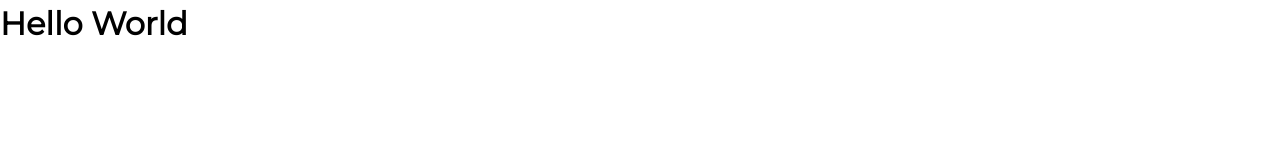
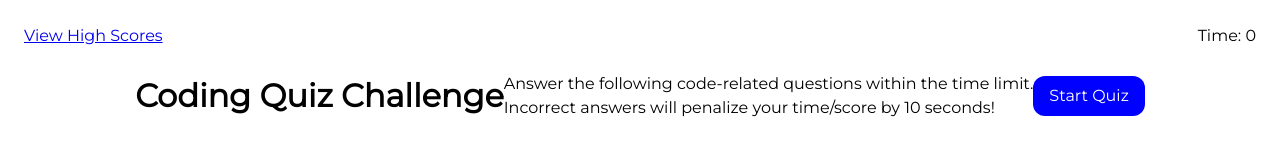
Before and after one commit to WebDevMullins/js-timed-quiz, a plain HTML site: page index.html in a window 1280 px wide. Drawn offline with Linux system fonts and the light colour scheme.

Commit message:
add header and main, styling

```diff
--- a/css/styles.css
+++ b/css/styles.css
@@ -1,3 +1,29 @@
 * {
 	font-family: 'Montserrat', sans-serif;
 }
+
+.container {
+	display: flex;
+	flex-wrap: wrap;
+}
+
+header {
+	padding: 1.5rem;
+}
+
+header .container {
+	justify-content: space-between;
+}
+
+.center {
+	justify-content: center;
+	align-items: center;
+}
+
+button {
+	border: none;
+	padding: 0.5rem 1rem;
+	border-radius: 0.75rem;
+	background-color: blue;
+	color: white;
+}
--- a/index.html
+++ b/index.html
@@ -15,6 +15,20 @@
 		<title>JS Quiz</title>
 	</head>
 	<body>
-		<h1>Hello World</h1>
+		<header>
+			<div class="container">
+				<a href="http://">View High Scores</a>
+				<p>Time: <span id="timer">0</span></p>
+			</div>
+		</header>
+		<main class="container center">
+			<h1>Coding Quiz Challenge</h1>
+			<p>
+				Answer the following code-related questions within the time limit.
+				<br />
+				Incorrect answers will penalize your time/score by 10 seconds!
+			</p>
+			<button>Start Quiz</button>
+		</main>
 	</body>
 </html>
```
